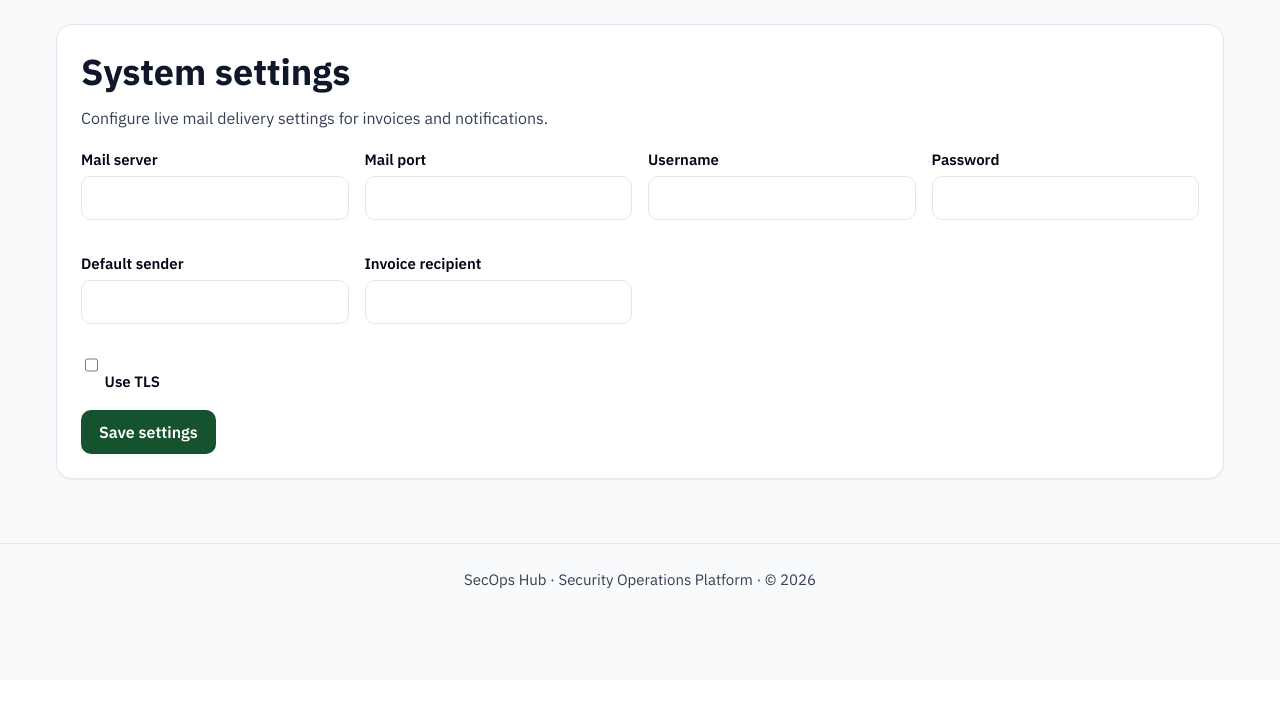
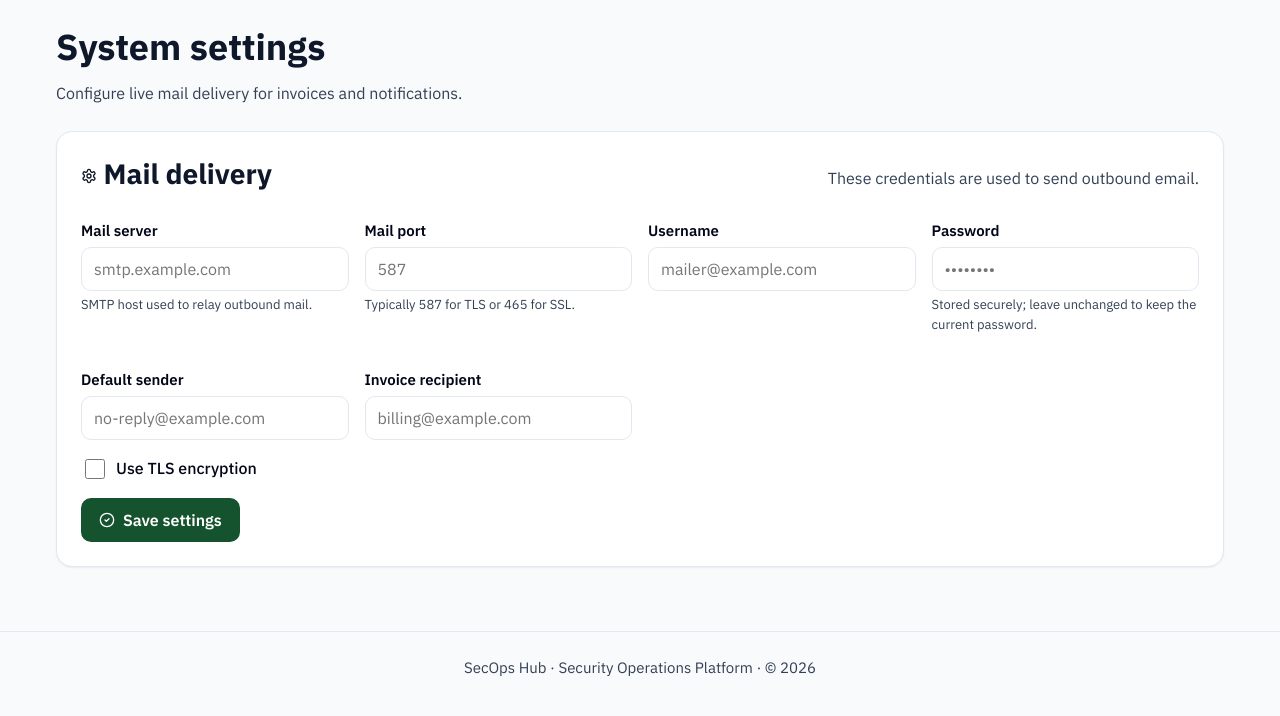
Before and after one commit to malam725436/secops-saas, a Flask app: page /settings in a window 1280 px wide. Shown: the part 120-836 px from the top of the page. Before the commit the page ends 708 px from the top, so only its background shows below. Run offline with Flask 3, Linux system fonts and the light colour scheme; a user stored in the database is signed in; data that the repository does not hold is empty.

Commit message:
feat: implement live mail settings admin UI and dynamic database integration

```diff
--- a/app.py
+++ b/app.py
@@ -215,6 +215,12 @@ def create_app():
             elif key in app.config:
                 continue
 
+        # Flask-Mail snapshots its config at init time, so syncing app.config
+        # above is not enough -- rebuild the mail state from the freshly loaded
+        # settings so sends use the DB-backed config even after a restart or in
+        # a worker process that never handled the settings form submission.
+        mail.init_app(app)
+
     @app.context_processor
     def inject_now():
         language = current_user.language if current_user.is_authenticated else "en"
--- a/blueprints/settings.py
+++ b/blueprints/settings.py
@@ -1,7 +1,7 @@
 from flask import Blueprint, abort, current_app, flash, redirect, render_template, request, url_for
 from flask_login import current_user, login_required
 
-from extensions import db
+from extensions import db, mail
 from models import PAYROLL_ROLES, Setting
 
 settings_bp = Blueprint("settings", __name__, url_prefix="/settings")
@@ -55,11 +55,18 @@ def overview():
                 db.session.add(Setting(key=key, value=str_value))
             else:
                 row.value = str_value
-            # Reflect into running app config immediately so Flask-Mail picks
-            # up the new values for this request cycle and beyond.
+            # Mirror into the running config so other config readers see the
+            # new value within this request cycle.
             current_app.config[key] = _coerce(key, str_value)
 
         db.session.commit()
+
+        # Flask-Mail snapshots its config into app.extensions["mail"] at
+        # init time and reads from that snapshot (not app.config) on every
+        # send. Updating the config alone is therefore not enough -- rebuild
+        # the mail state so outbound email uses the just-saved credentials.
+        mail.init_app(current_app._get_current_object())
+
         flash("Mail settings saved successfully.", "success")
         return redirect(url_for("settings.overview"))
 
--- a/templates/settings/overview.html
+++ b/templates/settings/overview.html
@@ -1,52 +1,82 @@
 {% extends "base.html" %}
+{% from "_icons.html" import icon_settings, icon_check_circle %}
 {% block title %}Settings{% endblock %}
 
 {% block content %}
-  <section class="card">
+  <div class="page-header">
+    <div>
+      <h1>System settings</h1>
+      <p class="page-header__meta">Configure live mail delivery for invoices and notifications.</p>
+    </div>
+  </div>
+
+  <section class="card" aria-labelledby="mail-settings-heading">
     <div class="card__header">
-      <div>
-        <h1>System settings</h1>
-        <p class="page-header__meta">Configure live mail delivery settings for invoices and notifications.</p>
-      </div>
+      <h2 id="mail-settings-heading">{{ icon_settings("icon icon--sm") }} Mail delivery</h2>
+      <span class="page-header__meta">These credentials are used to send outbound email.</span>
     </div>
 
-    <form method="post">
+    <form method="post" autocomplete="off">
       <input type="hidden" name="csrf_token" value="{{ csrf_token() }}">
+
       <div class="form-grid">
         <div class="field">
           <label for="MAIL_SERVER">Mail server</label>
-          <input type="text" id="MAIL_SERVER" name="MAIL_SERVER" value="{{ settings.get('MAIL_SERVER', '') }}">
+          <input type="text" id="MAIL_SERVER" name="MAIL_SERVER"
+                 value="{{ settings.get('MAIL_SERVER', '') }}"
+                 placeholder="smtp.example.com" autocomplete="off">
+          <span class="helper-text">SMTP host used to relay outbound mail.</span>
         </div>
+
         <div class="field">
           <label for="MAIL_PORT">Mail port</label>
-          <input type="number" id="MAIL_PORT" name="MAIL_PORT" value="{{ settings.get('MAIL_PORT', '') }}">
+          <input type="number" id="MAIL_PORT" name="MAIL_PORT"
+                 value="{{ settings.get('MAIL_PORT', '') }}"
+                 placeholder="587" min="1" max="65535">
+          <span class="helper-text">Typically 587 for TLS or 465 for SSL.</span>
         </div>
+
         <div class="field">
           <label for="MAIL_USERNAME">Username</label>
-          <input type="text" id="MAIL_USERNAME" name="MAIL_USERNAME" value="{{ settings.get('MAIL_USERNAME', '') }}">
+          <input type="text" id="MAIL_USERNAME" name="MAIL_USERNAME"
+                 value="{{ settings.get('MAIL_USERNAME', '') }}"
+                 placeholder="mailer@example.com" autocomplete="off">
         </div>
+
         <div class="field">
           <label for="MAIL_PASSWORD">Password</label>
-          <input type="password" id="MAIL_PASSWORD" name="MAIL_PASSWORD" value="{{ settings.get('MAIL_PASSWORD', '') }}">
+          <input type="password" id="MAIL_PASSWORD" name="MAIL_PASSWORD"
+                 value="{{ settings.get('MAIL_PASSWORD', '') }}"
+                 placeholder="••••••••" autocomplete="new-password">
+          <span class="helper-text">Stored securely; leave unchanged to keep the current password.</span>
         </div>
+
         <div class="field">
           <label for="MAIL_DEFAULT_SENDER">Default sender</label>
-          <input type="email" id="MAIL_DEFAULT_SENDER" name="MAIL_DEFAULT_SENDER" value="{{ settings.get('MAIL_DEFAULT_SENDER', '') }}">
+          <input type="email" id="MAIL_DEFAULT_SENDER" name="MAIL_DEFAULT_SENDER"
+                 value="{{ settings.get('MAIL_DEFAULT_SENDER', '') }}"
+                 placeholder="no-reply@example.com">
         </div>
+
         <div class="field">
           <label for="INVOICE_EMAIL_RECIPIENT">Invoice recipient</label>
-          <input type="email" id="INVOICE_EMAIL_RECIPIENT" name="INVOICE_EMAIL_RECIPIENT" value="{{ settings.get('INVOICE_EMAIL_RECIPIENT', '') }}">
+          <input type="email" id="INVOICE_EMAIL_RECIPIENT" name="INVOICE_EMAIL_RECIPIENT"
+                 value="{{ settings.get('INVOICE_EMAIL_RECIPIENT', '') }}"
+                 placeholder="billing@example.com">
         </div>
       </div>
 
-      <div class="field">
-        <label class="checkbox">
-          <input type="checkbox" name="MAIL_USE_TLS" {% if settings.get('MAIL_USE_TLS', '0') in ['1', 'true', 'True', 'on'] %}checked{% endif %}>
-          <span>Use TLS</span>
-        </label>
+      <div class="checkbox-field">
+        <input type="checkbox" id="MAIL_USE_TLS" name="MAIL_USE_TLS"
+               {% if settings.get('MAIL_USE_TLS', '0') in ['1', 'true', 'True', 'on'] %}checked{% endif %}>
+        <label for="MAIL_USE_TLS">Use TLS encryption</label>
       </div>
 
-      <button type="submit" class="btn btn-primary">Save settings</button>
+      <div class="btn-group" style="margin-top: var(--space-4);">
+        <button type="submit" class="btn btn-primary">
+          {{ icon_check_circle("icon icon--sm") }} Save settings
+        </button>
+      </div>
     </form>
   </section>
 {% endblock %}
```
